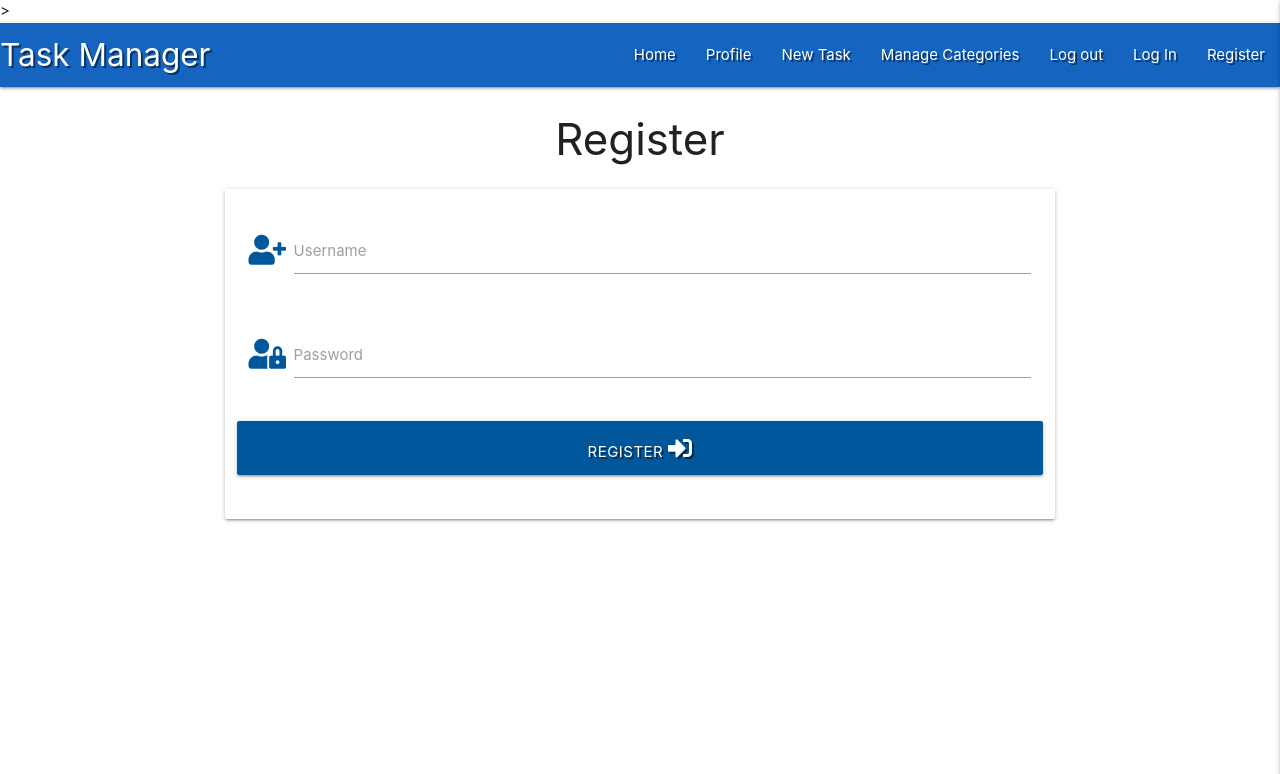
After one commit to Bradders81/task-list-mongodb, a Flask app: page /register in a window 1280 px wide. The commit adds this page. Shown: the top 774 px of the page. Run offline with Flask 2, Linux system fonts and the light colour scheme; some libraries are stand-ins or nearby versions.

Commit message:
Add register form

```diff
--- a/app.py
+++ b/app.py
@@ -4,6 +4,7 @@
     redirect, request, session, url_for)
 from flask_pymongo import PyMongo
 from bson.objectid import ObjectId
+from werkzeug.security import generate_password_hash, check_password_hash
 if os.path.exists("env.py"):
     import env
 
@@ -24,6 +25,10 @@
     tasks = mongo.db.tasks.find()
     return render_template("tasks.html", tasks=tasks)
 
+@app.route("/register", methods=["GET", "POST"])
+def register():
+    return render_template("register.html")
+
 
 if __name__ == "__main__":
     app.run(host=os.environ.get("IP"),
--- a/templates/base.html
+++ b/templates/base.html
@@ -33,7 +33,7 @@
                     <li><a href="#">Manage Categories</a></li>
                     <li><a href="#">Log out</a></li>
                     <li><a href="#">Log In</a></li>
-                    <li><a href="#">Register</a></li>
+                    <li><a href="{{ url_for('register') }}">Register</a></li>
 
                 </ul>
             </div>
@@ -48,7 +48,7 @@
             <li><a href="#">Manage Categories</a></li>
             <li><a href="#">Log out</a></li>
             <li><a href="#">Log In</a></li>
-            <li><a href="#">Register</a></li>
+            <li><a href="{{ url_for('register') }}">Register</a></li>
         </ul>
     </header>
 
--- /dev/null
+++ b/templates/register.html
@@ -0,0 +1,34 @@
+{% extends "base.html"%}
+{% block content %}
+
+<h3 class="center-align">Register</h3>
+
+<div class="row">
+    <form class="col s12 m8 offset-m2" method="POST" action= "{{ url_for('register') }}">
+        <div class="card-panel ">
+            <!-- Username -->
+            <div class="row">
+                <div class="input-field col s12">
+                    <i class="fas fa-user-plus prefix light-blue-text text-darken-4"></i>
+                    <input id="username" name="username" type="text" class="validate">
+                    <label for="username">Username</label>
+                </div>
+            </div>
+            <!-- Password -->
+            <div class="row">
+                <div class="input-field col s12">
+                    <i class="fas fa-user-lock prefix light-blue-text text-darken-4"></i>
+                    <input id="password" name="password" type="password" class="validate">
+                    <label for="password">Password</label>
+                </div>
+            </div>
+            <!-- Register btn -->
+            <div class="row">
+                <button type="submit" class="col s12 btn-large light-blue darken-4 text-shadow">
+                    Register <i class="fas fa-sign-in-alt"></i>
+                </button>
+            </div>
+        </div>
+    </form>
+</div>
+{% endblock %}
```
